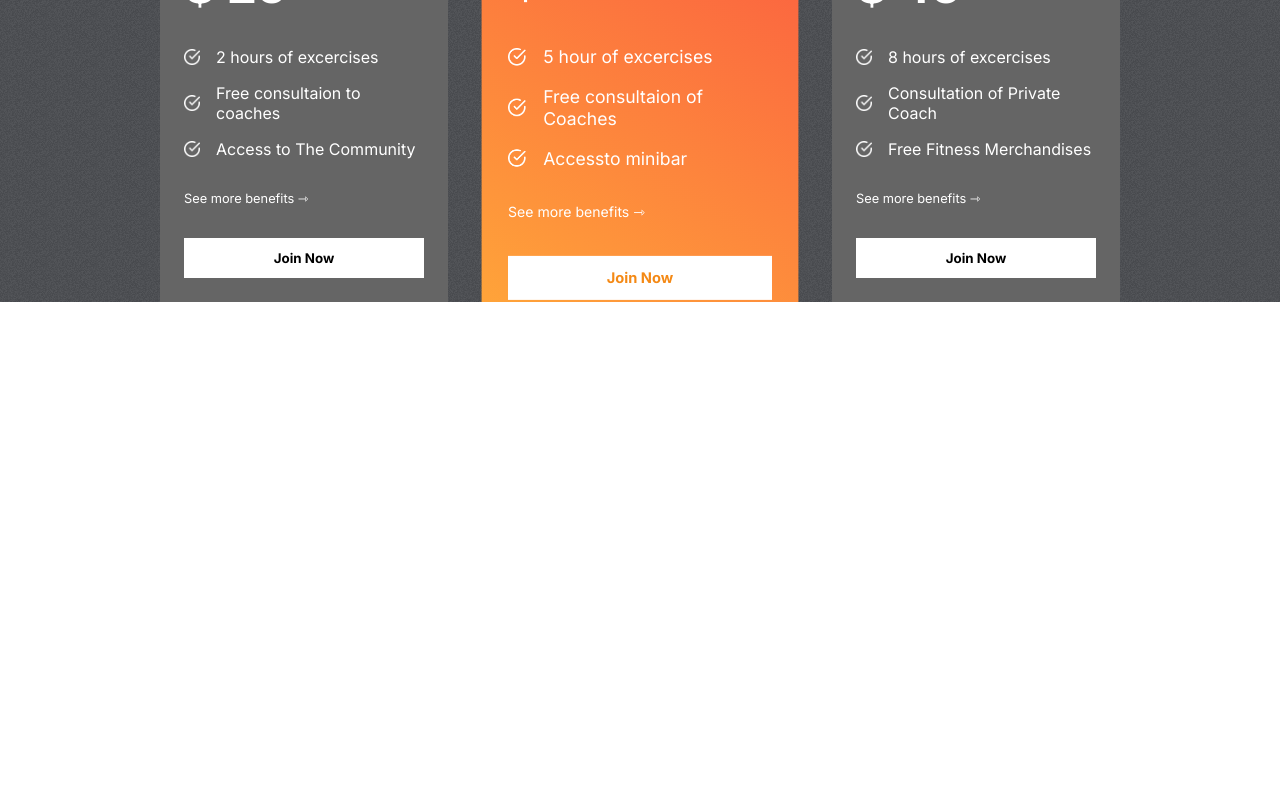
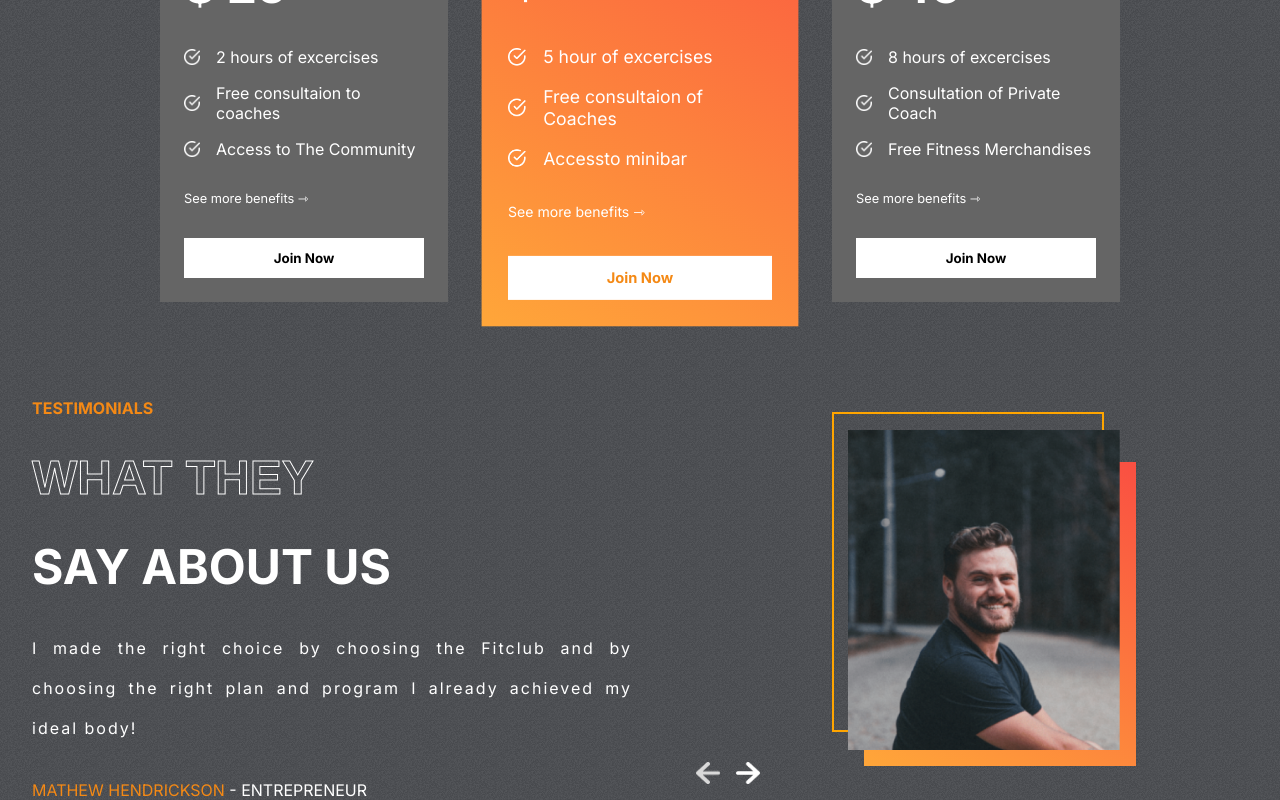
Before and after one commit to MohammedAboSido/React_Project05, a React (Create React App) app: page / in a window 1280 px wide. Shown: the part 2185-2985 px from the top of the page. Before the commit the page ends 2487 px from the top, so only its background shows below. Built offline with nearby package versions, Linux system fonts and the light colour scheme.

Commit message:
Testimonial Components

```diff
--- a/src/components/Home.jsx
+++ b/src/components/Home.jsx
@@ -3,6 +3,7 @@
 import Plans from "./Plans/Plans";
 import Program from "./Program/Program";
 import Reasons from "./Reasons/Reasons";
+import Testimonial from "./Testimonials/Testimonial";
 
 const Home = () => {
   return (
@@ -11,6 +12,7 @@
       <Program />
       <Reasons />
       <Plans />
+      <Testimonial />
     </>
   );
 };
--- /dev/null
+++ b/src/components/Testimonials/Testimonial.jsx
@@ -0,0 +1,52 @@
+import React, { useState } from "react";
+import leftArrow from "../../assets/leftArrow.png";
+import rightArrow from "../../assets/rightArrow.png";
+import style from "./style.module.css";
+import { testimonialsData } from "./testimonialsData";
+export default function Testimonial() {
+  const [selected, setselected] = useState(0);
+  const tLength = testimonialsData.length;
+  return (
+    <>
+      <div className={style.testimonials}>
+        <div className={style.left}>
+          <span>TESTIMONIALS</span>
+          <span className="stroke-text">WHAT THEY</span>
+          <span>SAY ABOUT US</span>
+          <span>{testimonialsData[selected].review}</span>
+          <span>
+            <span style={{ color: "var(--orange)" }}>
+              {testimonialsData[selected].name}
+            </span>{" "}
+            - {testimonialsData[selected].status}
+          </span>
+        </div>
+        <div className={style.right}>
+          <div></div>
+          <div></div>
+          <img src={testimonialsData[selected].image} alt="person" />
+          <div className={style.arrows}>
+            <img
+              onClick={() => {
+                selected === 0
+                  ? setselected(tLength - 1)
+                  : setselected((prevState) => prevState - 1);
+              }}
+              src={leftArrow}
+              alt="leftArrow"
+            />
+            <img
+              onClick={() => {
+                selected === tLength - 1
+                  ? setselected(0)
+                  : setselected((prevState) => prevState + 1);
+              }}
+              src={rightArrow}
+              alt="rightArrow"
+            />
+          </div>
+        </div>
+      </div>
+    </>
+  );
+}
--- /dev/null
+++ b/src/components/Testimonials/index.jsx
@@ -0,0 +1 @@
+export { default } from "./Testimonial";
--- /dev/null
+++ b/src/components/Testimonials/style.module.css
@@ -0,0 +1,78 @@
+.testimonials {
+    display: flex;
+    gap: 1rem;
+    padding: 0 2rem;
+}
+
+.left {
+    display: flex;
+    flex: 1 1;
+    gap: 2rem;
+    flex-direction: column;
+    text-transform: uppercase;
+    color: white;
+}
+
+.left>:nth-child(1) {
+    color: var(--orange);
+    font-weight: bold;
+}
+
+.left>:nth-child(2),
+.left>:nth-child(3) {
+    font-weight: bold;
+    font-size: 3rem;
+}
+
+.left>:nth-child(4) {
+    text-transform: none;
+    text-align: justify;
+    letter-spacing: 2px;
+    line-height: 40px;
+}
+
+.right {
+    flex: 1;
+    position: relative;
+}
+
+.right>img {
+    position: absolute;
+    width: 17rem;
+    height: 20rem;
+    object-fit: cover;
+    right: 8rem;
+    top: 2rem;
+}
+
+.right>:nth-child(1) {
+    position: absolute;
+    width: 17rem;
+    height: 20rem;
+    border: 2px solid orange;
+    background-color: transparent;
+    right: 9rem;
+    top: 0.9rem;
+}
+
+.right>:nth-child(2) {
+    position: absolute;
+    width: 17rem;
+    height: 19rem;
+    top: 4rem;
+    right: 7rem;
+    background: var(--planCard);
+}
+
+.arrows {
+    display: flex;
+    gap: 1rem;
+    position: absolute;
+    bottom: 1rem;
+    left: 3rem;
+}
+
+.arrows>img {
+    width: 1.5rem;
+    cursor: pointer;
+}
--- /dev/null
+++ b/src/components/Testimonials/testimonialsData.jsx
@@ -0,0 +1,27 @@
+import image1 from "../../assets/t-image1.png";
+import image2 from "../../assets/t-image2.jpg";
+import image3 from "../../assets/t-image3.jpg";
+
+export const testimonialsData = [
+  {
+    image: image1,
+    review:
+      "I made the right choice by choosing the Fitclub and by choosing the right plan and program I already achieved my ideal body!",
+    name: "MATHEW HENDRICKSON",
+    status: "ENTREPRENEUR",
+  },
+  {
+    image: image2,
+    review:
+      "Lorem ipsum dolor sit amet consectetur adipisicing elit. Commodi ipsam, ab itaque nam perferendis impedit sint ",
+    name: "JOHN KEVIN",
+    status: "COACH",
+  },
+  {
+    image: image3,
+    review:
+      " Lorem ipsum dolor sit, amet consectetur adipisicing elit. Minima aspernatur quod voluptatem",
+    name: "FRANKLIN",
+    status: "CUSTOMER",
+  },
+];
```
Also changed, not shown: src/data/testimonialsData.js (deleted, +0 -25 lines).
